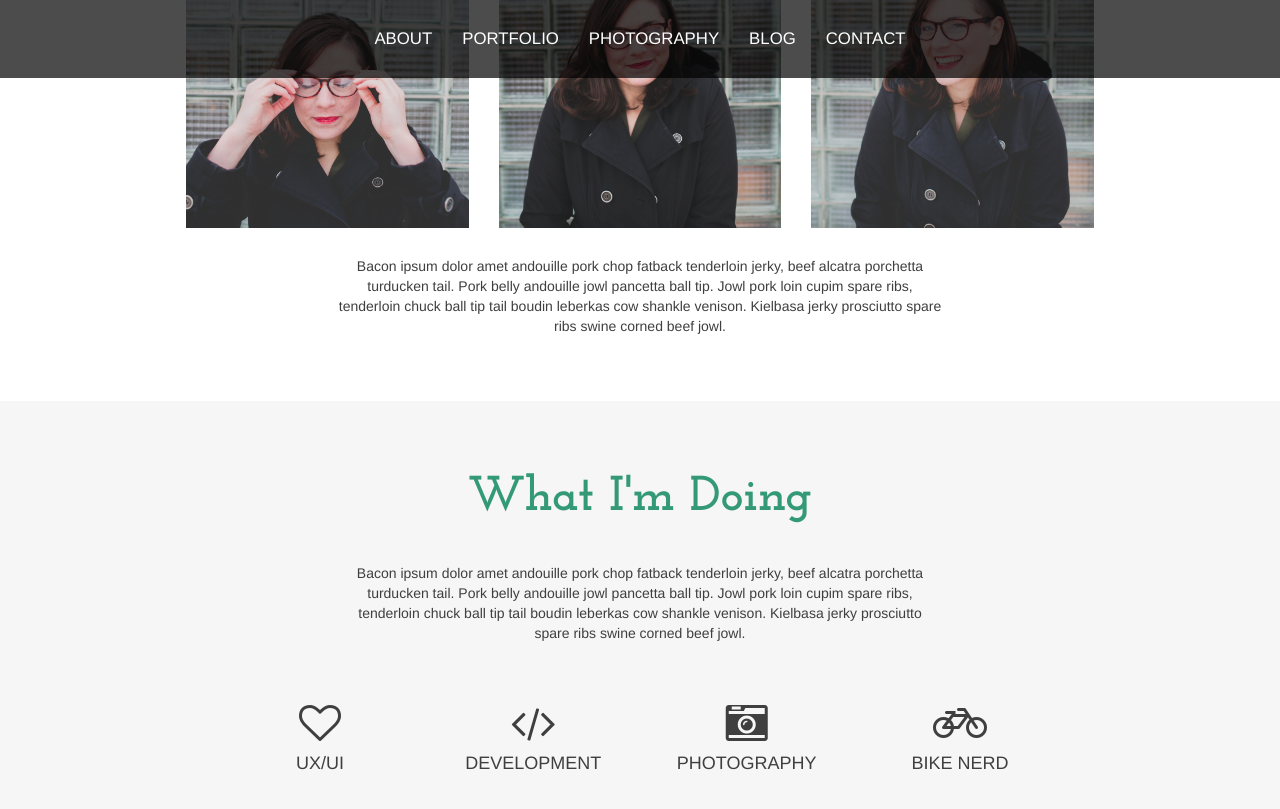
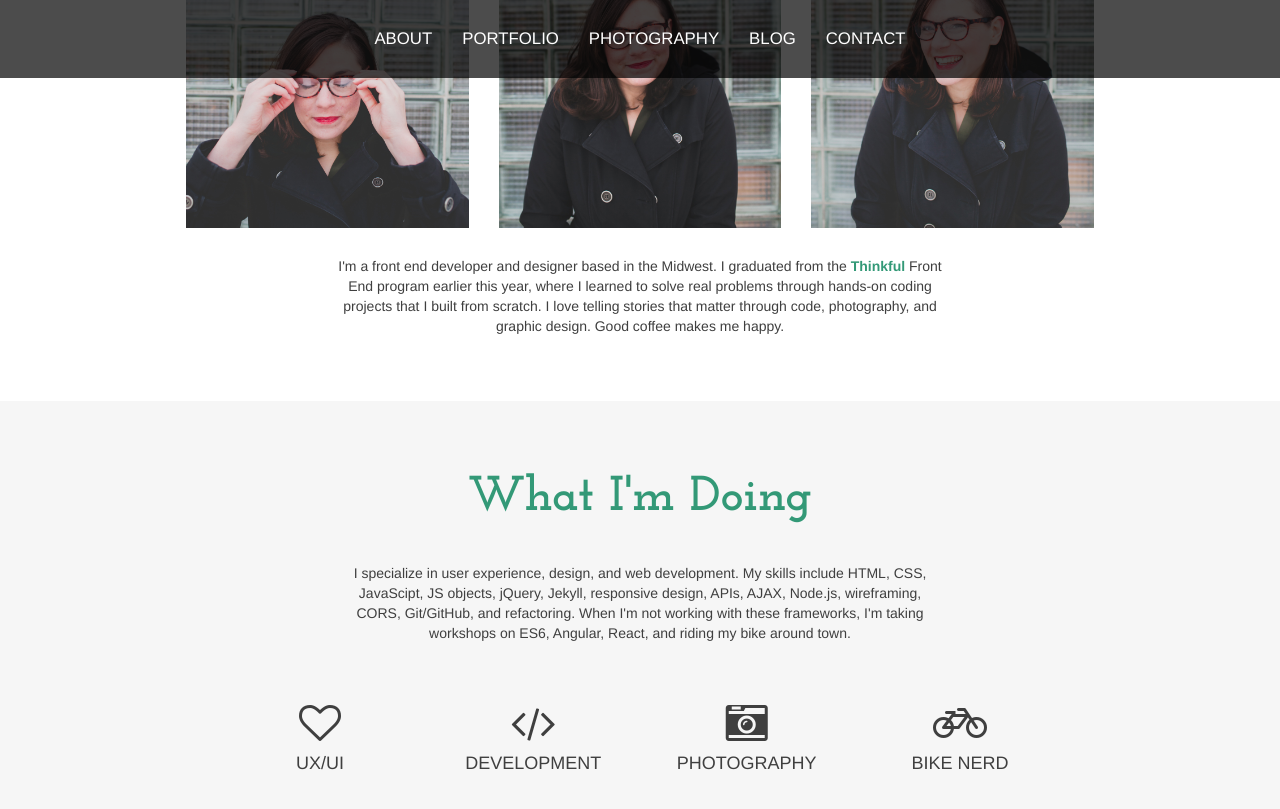
Before and after one commit to kedarjoyner/thinkful-portfolio, a Jekyll site: the page built from index.html, in a window 1280 px wide and 900 px high, scrolled down 1169 px. Shown: the top 809 px of the window. Built offline with Jekyll 4.4.1, drawn with Linux system fonts in a browser that asks for light colours; nearby versions of some CDN libraries.

Commit message:
finish writing homepage text

```diff
--- a/_includes/about.html
+++ b/_includes/about.html
@@ -22,7 +22,10 @@
 
     <div class="row">
       <div class="col-lg-6 col-lg-offset-3 col-md-6 col-md-offset-3 text-center">
-        <p>Bacon ipsum dolor amet andouille pork chop fatback tenderloin jerky, beef alcatra porchetta turducken tail. Pork belly andouille jowl pancetta ball tip. Jowl pork loin cupim spare ribs, tenderloin chuck ball tip tail boudin leberkas cow shankle venison. Kielbasa jerky prosciutto spare ribs swine corned beef jowl.</p>
+        <p>I'm a front end developer and designer based in the Midwest. I graduated from the <a class="body-links" href="https://www.thinkful.com/"><strong>Thinkful</strong></a>
+          Front End program earlier this year, where I learned to solve real problems through hands-on coding projects that I built from scratch. I love telling stories that matter through code, photography, and
+          graphic design. Good coffee makes me happy.
+        </p>
       </div>
     </div>
   </div>
@@ -40,7 +43,8 @@
 
     <div class="row block-padding">
       <div class="col-lg-6 col-lg-offset-3 col-md-6 col-md-offset-3">
-        <p>Bacon ipsum dolor amet andouille pork chop fatback tenderloin jerky, beef alcatra porchetta turducken tail. Pork belly andouille jowl pancetta ball tip. Jowl pork loin cupim spare ribs, tenderloin chuck ball tip tail boudin leberkas cow shankle venison. Kielbasa jerky prosciutto spare ribs swine corned beef jowl.</p>
+        <p>I specialize in user experience, design, and web development. My skills include HTML, CSS, JavaScipt, JS objects, jQuery, Jekyll, responsive design, APIs, AJAX, Node.js, wireframing, CORS, Git/GitHub, and refactoring.
+        When I'm not working with these frameworks, I'm taking workshops on ES6, Angular, React, and riding my bike around town.</p>
       </div>
     </div>
 
--- a/_sass/_type.scss
+++ b/_sass/_type.scss
@@ -53,3 +53,8 @@ a.active {
 a:hover {
   color: $teal-lighter;
 }
+
+.body-links {
+    color: $teal;
+    cursor: pointer;
+  }
```
